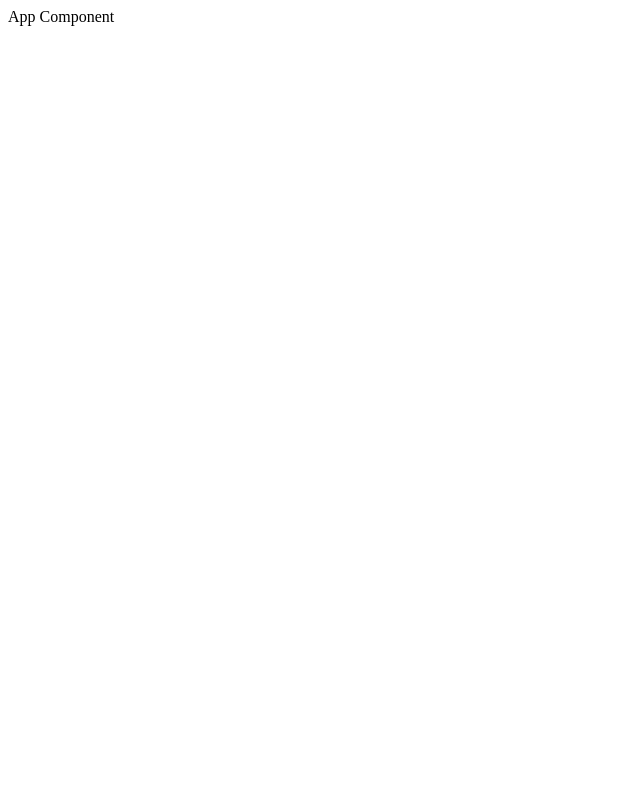
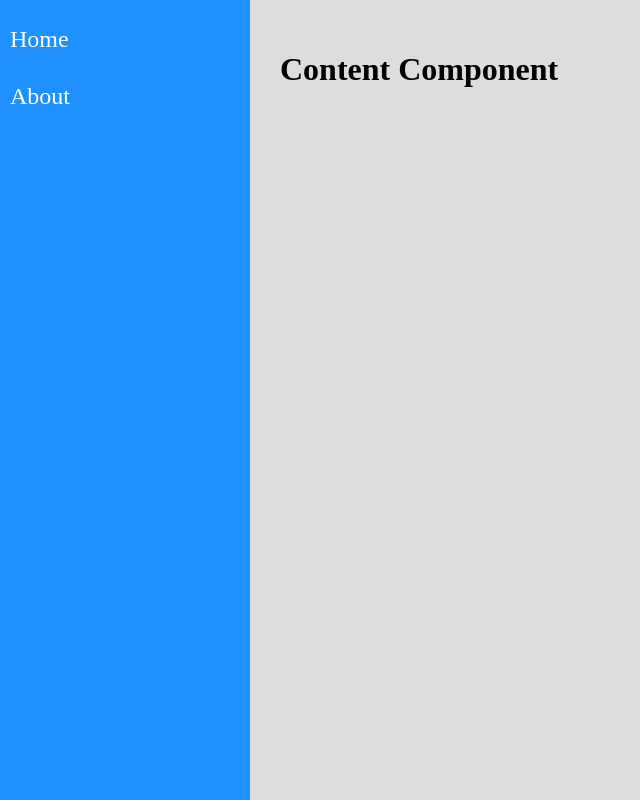
Before and after one commit to evandrodogakiuchi/react-router, a React (Create React App) app: page / in a window 1280 px wide. Shown: the whole page, without its empty margins (0-640 px from the left). Built offline with nearby package versions, Linux system fonts and the light colour scheme.

Commit message:
feat: added css style

```diff
--- a/src/components/layout/Content.css
+++ b/src/components/layout/Content.css
@@ -1,3 +1,6 @@
 .Content {
-
+    display: flex;
+    flex: 1;
+    background-color: #ddd;
+    padding: 30px;
 }
--- a/src/components/layout/Content.jsx
+++ b/src/components/layout/Content.jsx
@@ -3,7 +3,7 @@
 
 const Content = props => (
     <main className="Content">
-        Content Component
+        <h1>Content Component</h1>
     </main>
 )
 
--- a/src/components/layout/Menu.css
+++ b/src/components/layout/Menu.css
@@ -1,3 +1,32 @@
 .Menu {
+    display: flex;
+    flex-basis: 250px;
+    background-color: dodgerblue;
 
 }
+
+.Menu nav {
+    flex: 1;
+}
+
+.Menu ul {
+    list-style: none;
+    padding: 0;
+}
+
+.Menu li {
+    display: flex;
+
+}
+
+.Menu li a {
+    padding: 10px;
+    margin-bottom: 10px;
+    text-decoration: none;
+    color: white;
+    font-size: 1.5rem;
+}
+
+.Menu li a:hover {
+    background-color: #00000020;
+}
--- a/src/components/layout/Menu.jsx
+++ b/src/components/layout/Menu.jsx
@@ -3,7 +3,16 @@
 
 const Menu = props => (
     <aside className="Menu">
-        Menu Component
+        <nav>
+            <ul>
+                <li>
+                    <a href='/'>Home</a>
+                </li>
+                <li>
+                    <a href='/'>About</a>
+                </li>
+            </ul>
+        </nav>
     </aside>
 )
 
--- /dev/null
+++ b/src/index.css
@@ -0,0 +1,3 @@
+body {
+    margin: 0;
+}
--- a/src/index.js
+++ b/src/index.js
@@ -1,3 +1,4 @@
+import './index.css'
 import ReactDOM from 'react-dom';
 import React from 'react';
 import App from './views/App'
--- a/src/views/App.css
+++ b/src/views/App.css
@@ -1,3 +1,4 @@
 .App {
-
+    display: flex;
+    height: 100vh;
 }
--- a/src/views/App.jsx
+++ b/src/views/App.jsx
@@ -1,9 +1,12 @@
 import React from 'react';
+import Menu from '../components/layout/Menu'
+import Content from '../components/layout/Content'
 import './App.css';
 
 const App = props => (
     <div className="App">
-        App Component
+        <Menu />
+        <Content />
     </div>
 )
 
```
